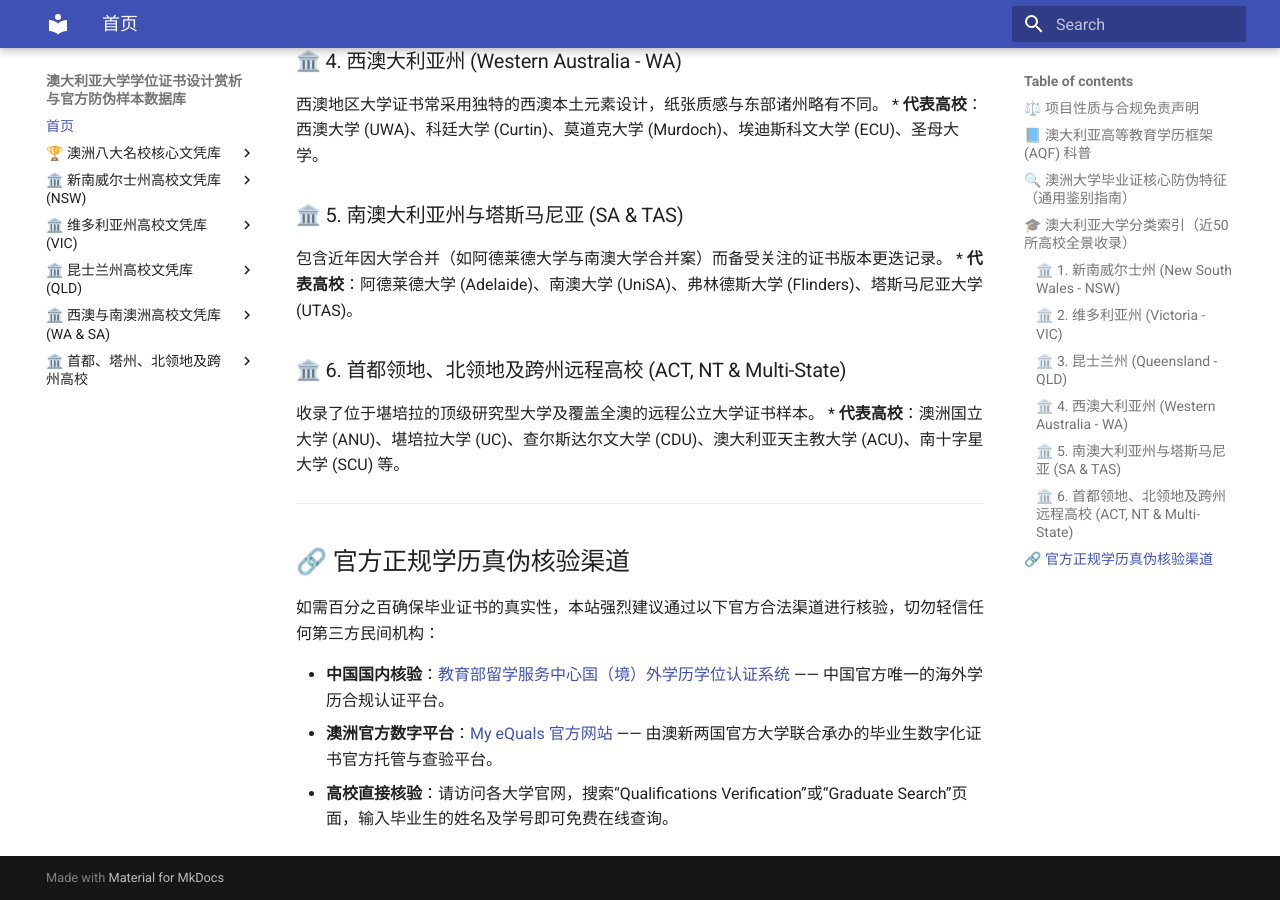
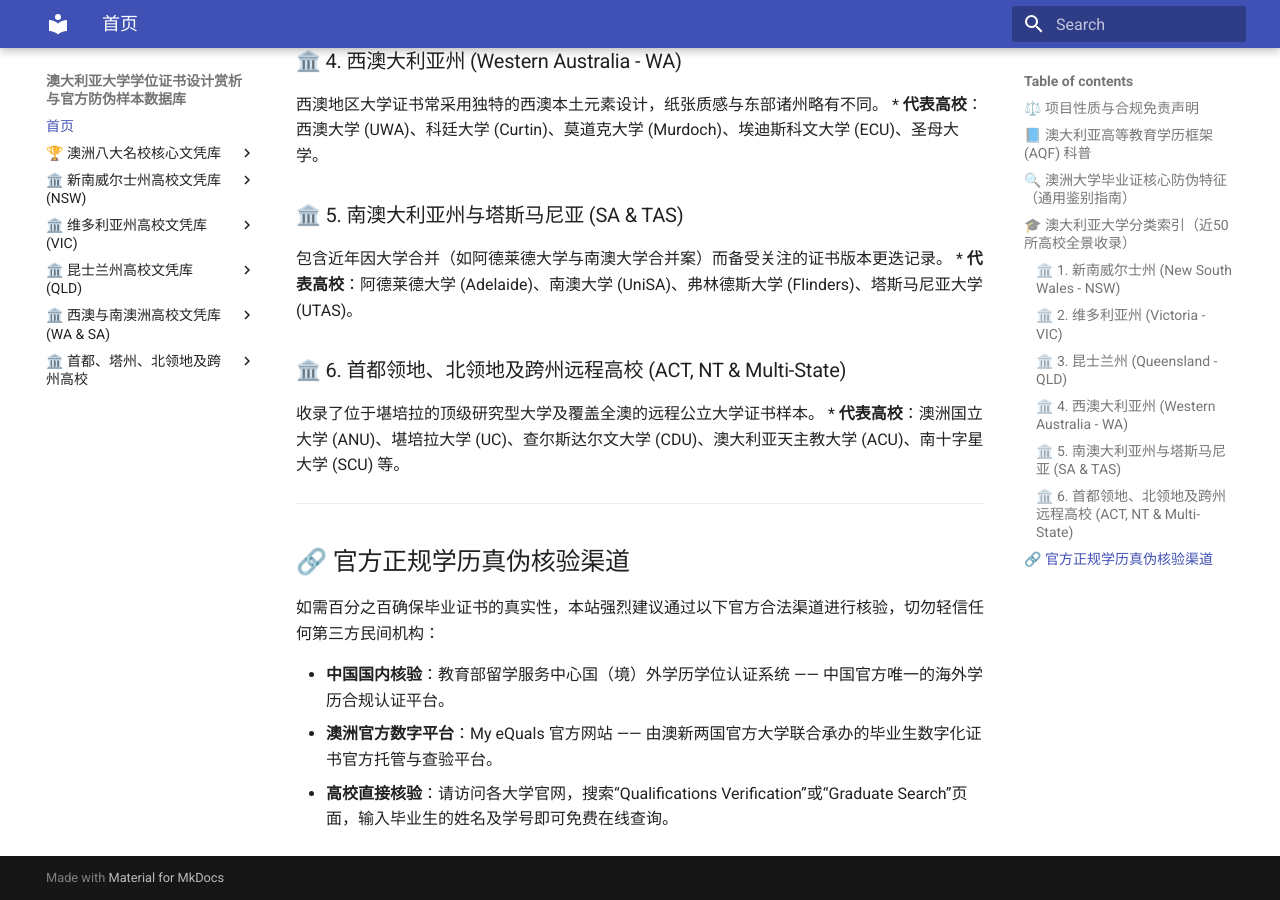
Before and after one commit to wyfdwta/aozhwp, an MkDocs documentation site: the page built from docs/index.md, in a window 1280 px wide and 900 px high, scrolled down 2250 px. Built offline with MkDocs 1.6.1 and Material for MkDocs 9.7.7, drawn with Linux system fonts in a browser that asks for light colours; part of the change alters nothing that is shown.

```diff
--- a/docs/index.md
+++ b/docs/index.md
@@ -70,6 +70,6 @@
 
 如需百分之百确保毕业证书的真实性，本站强烈建议通过以下官方合法渠道进行核验，切勿轻信任何第三方民间机构：
 
-*   **中国国内核验**：[教育部留学服务中心国（境）外学历学位认证系统](http://cscse.edu.cn) —— 中国官方唯一的海外学历合规认证平台。
-*   **澳洲官方数字平台**：[My eQuals 官方网站](https://myequals.edu.au) —— 由澳新两国官方大学联合承办的毕业生数字化证书官方托管与查验平台。
+*   **中国国内核验**：教育部留学服务中心国（境）外学历学位认证系统 —— 中国官方唯一的海外学历合规认证平台。
+*   **澳洲官方数字平台**：My eQuals 官方网站 —— 由澳新两国官方大学联合承办的毕业生数字化证书官方托管与查验平台。
 *   **高校直接核验**：请访问各大学官网，搜索“Qualifications Verification”或“Graduate Search”页面，输入毕业生的姓名及学号即可免费在线查询。
```
